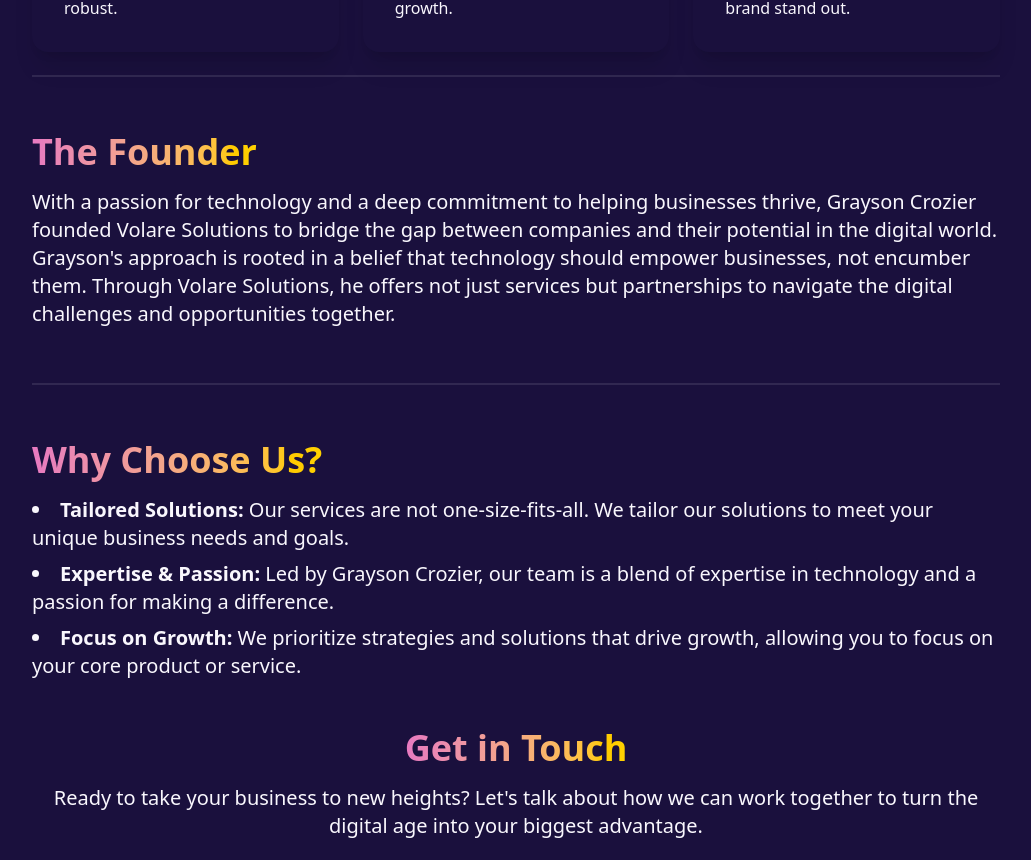
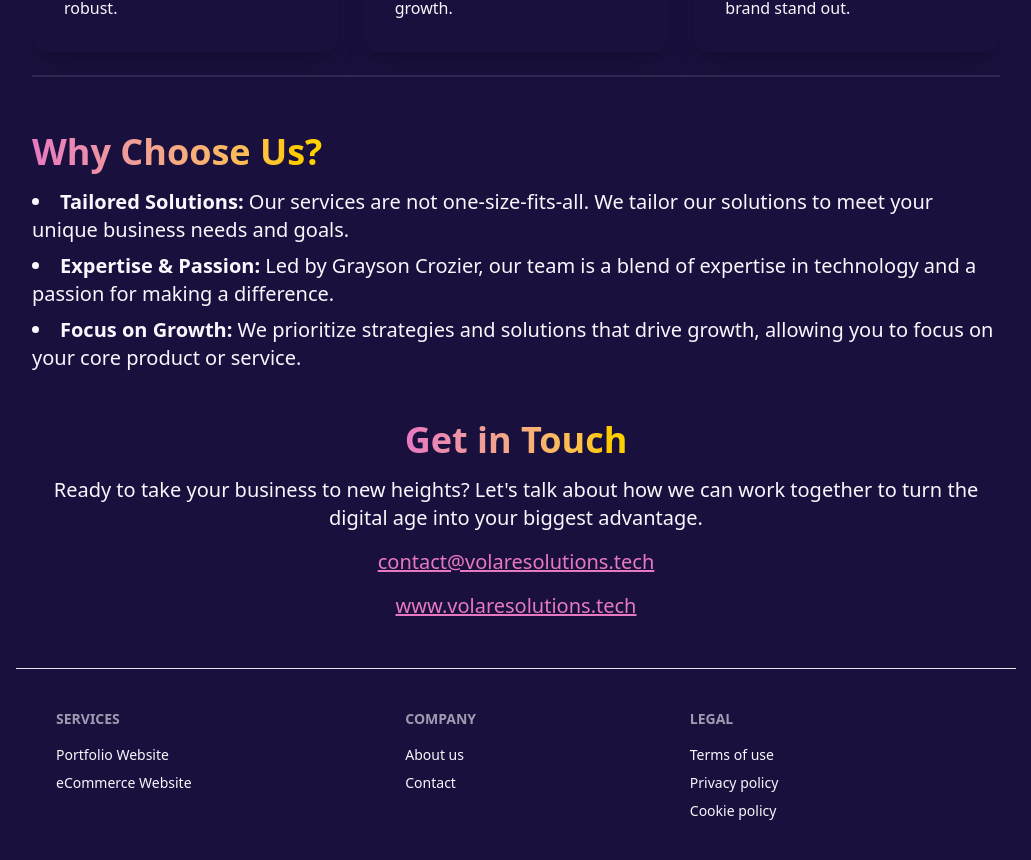
Before and after one commit to Volare-Solutions/volaresolutions.tech, a SvelteKit app: page /about in a window 1280 px wide. Shown: the part 856-1716 px from the top of the page, without its empty margins (124-1155 px from the left). Built offline with nearby package versions, Linux system fonts and the light colour scheme.

Commit message:
About page changes

```diff
--- a/src/routes/(marketing)/about/+page.svelte
+++ b/src/routes/(marketing)/about/+page.svelte
@@ -80,27 +80,6 @@
     <h2 class="text-4xl font-bold mb-4">
       <span
         class="font-bold bg-clip-text text-transparent bg-gradient-to-r from-primary to-accent"
-        >The Founder</span
-      >
-    </h2>
-    <p class="text-xl">
-      With a passion for technology and a deep commitment to helping businesses
-      thrive, Grayson Crozier founded Volare Solutions to bridge the gap between
-      companies and their potential in the digital world. Grayson's approach is
-      rooted in a belief that technology should empower businesses, not encumber
-      them. Through Volare Solutions, he offers not just services but
-      partnerships to navigate the digital challenges and opportunities
-      together.
-    </p>
-  </div>
-
-  <div class="divider"></div>
-  <!-- DaisyUI Divider -->
-
-  <div class="my-12">
-    <h2 class="text-4xl font-bold mb-4">
-      <span
-        class="font-bold bg-clip-text text-transparent bg-gradient-to-r from-primary to-accent"
         >Why Choose Us?</span
       >
     </h2>
```
